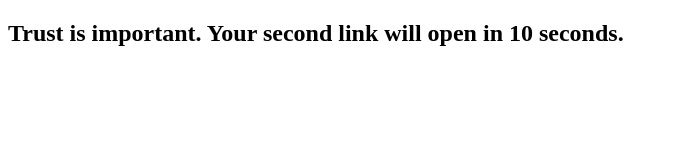
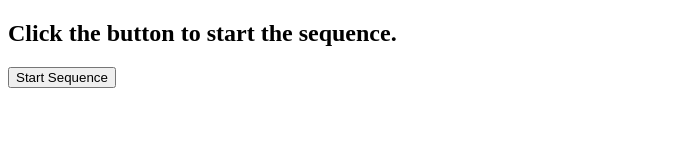
Before and after one commit to Kakamuo/Click-to-see, a plain HTML site: page index.html in a window 1280 px wide. Shown: the whole page, without its empty margins (0-678 px from the left). Drawn offline with Linux system fonts and the light colour scheme.

Commit message:
New changes

```diff
--- a/index.html
+++ b/index.html
@@ -26,8 +26,7 @@
       }, 1000); // 1000 milliseconds = 1 second
     }
 
-    // Start the countdowns after page load
-    window.onload = function() {
+    function startSequence() {
       // Delay opening the first link by 5 seconds
       setTimeout(function() {
         window.open('https://www.cpmrevenuegate.com/a2ir5i5ftd?key=7d119beb41b34361cf4fb6c139f8fbc2', '_blank');
@@ -35,11 +34,12 @@
         // Start the second countdown after opening the first link
         openSecondLink();
       }, 5000); // 5000 milliseconds = 5 seconds
-    };
+    }
   </script>
 </head>
 <body>
-  <h2>Trust is important. Your second link will open in 10 seconds.</h2>
+  <h2>Click the button to start the sequence.</h2>
+  <button onclick="startSequence()">Start Sequence</button>
   <div id="countdown2"></div>
 </body>
 </html>
```
